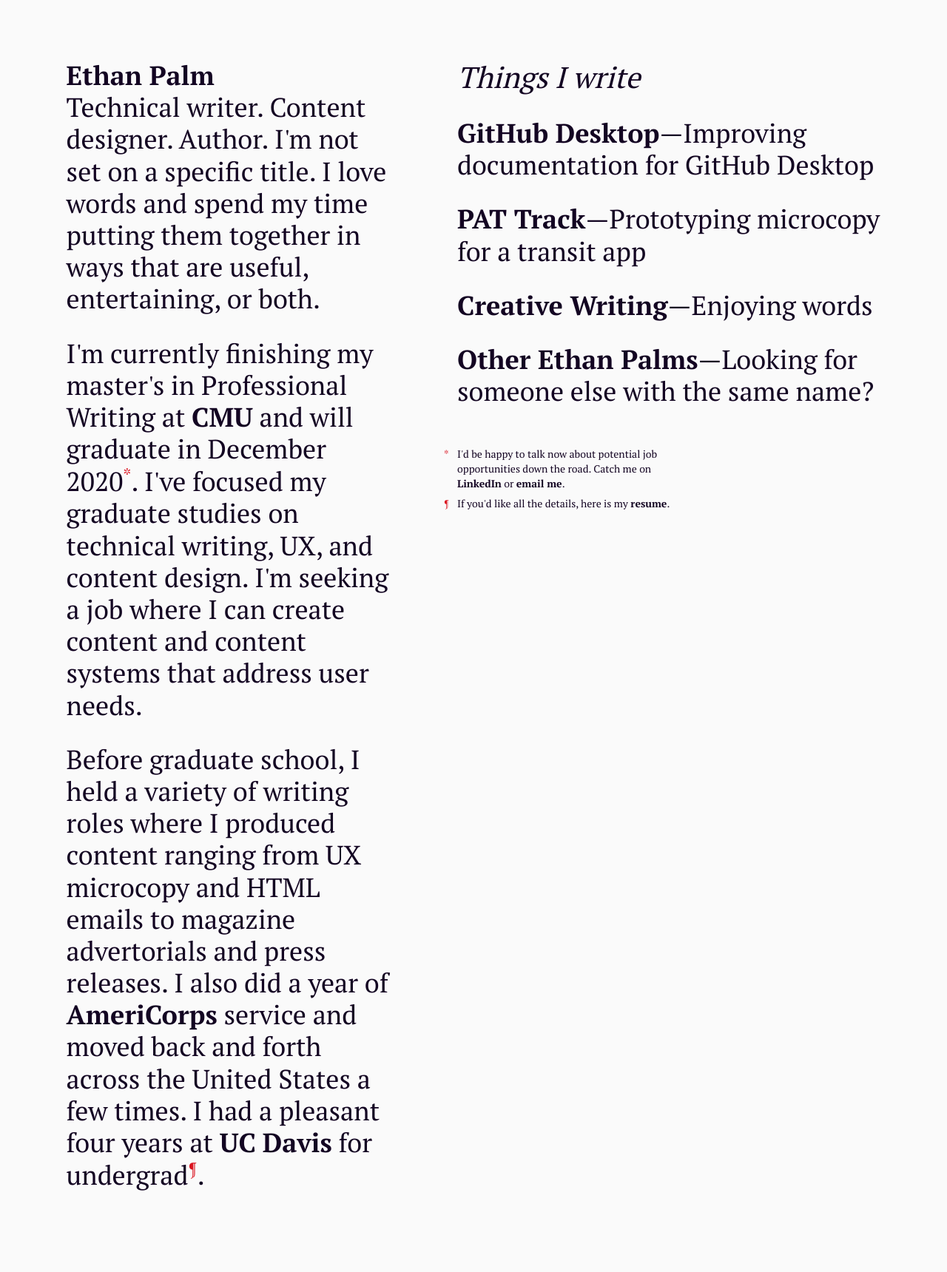
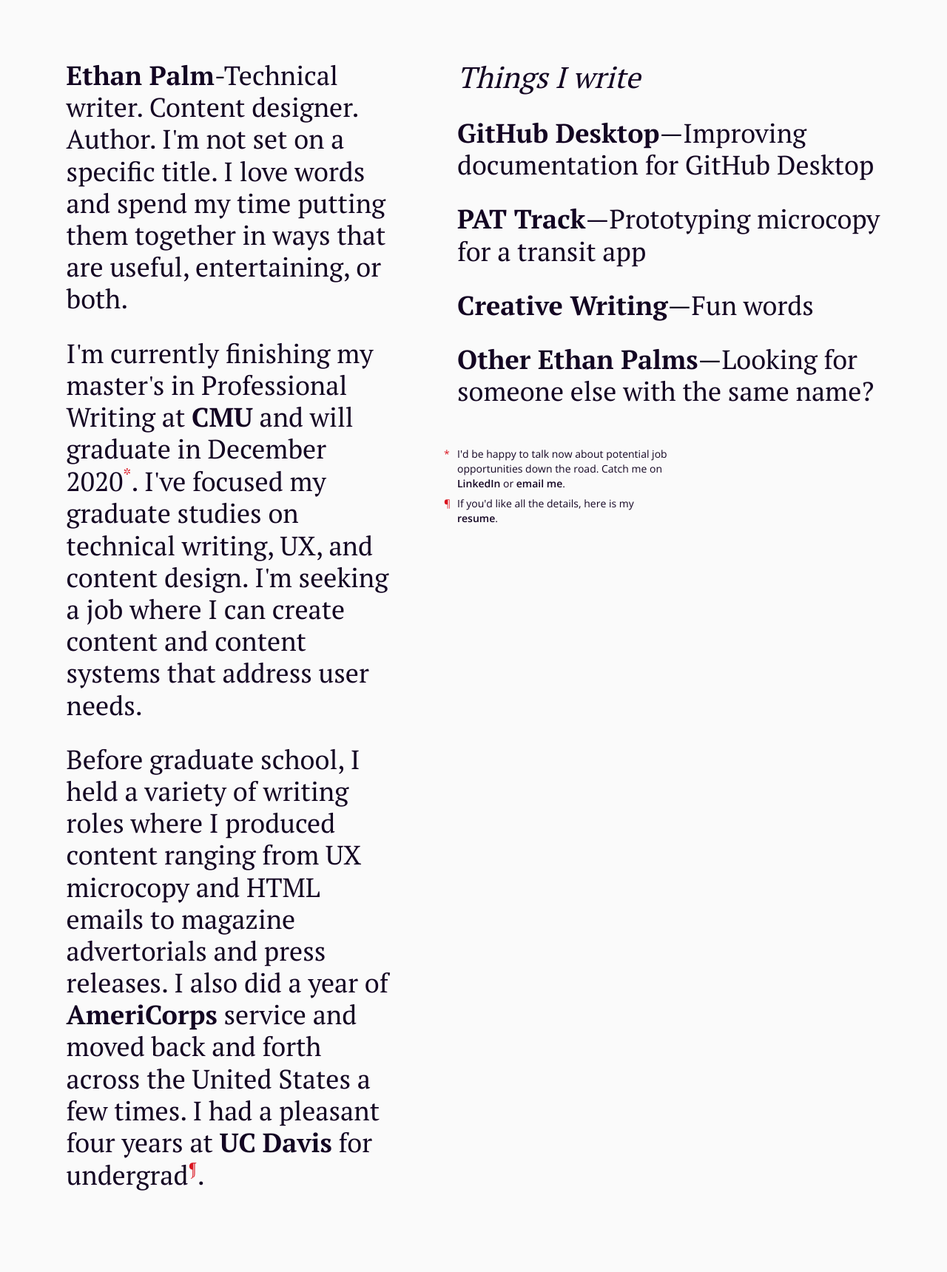
Before and after one commit to ethanpalm/ethanpalm.github.io, a Jekyll site: the page built from index.html, in a window 1280 px wide. Shown: the whole page at 74% size. Built offline with Jekyll 4.4.1, drawn with Linux system fonts in a browser that asks for light colours.

Commit message:
Small changes

```diff
--- a/_data/portfolio.yaml
+++ b/_data/portfolio.yaml
@@ -13,7 +13,7 @@
   id: PAT
   site: https://www.figma.com/proto/c8fv8JfIgbFHk5MamkGBDE/PAT-Tracker-redesign?node-id=25%3A63&scaling=scale-down
 - title: Creative Writing
-  description: Enjoying words
+  description: Fun words
   url: /project/creative
   show: true
   external: false
--- a/_sass/_home.scss
+++ b/_sass/_home.scss
@@ -87,7 +87,7 @@
   }
 
   .notes {
-    font-family: $serif-text;
+    font-family: $sans;
     margin: 0;
     line-height: 1.4;
     font-size: $f4;
--- a/index.html
+++ b/index.html
@@ -9,7 +9,7 @@
   <div class="home">
     <div class="about column">
       <div>
-        <h1>Ethan Palm</h1><br>Technical writer. Content designer. Author. I'm not set on a specific title. I love words and spend my time putting them together in ways that are useful, entertaining, or both.
+        <h1>Ethan Palm</h1>-Technical writer. Content designer. Author. I'm not set on a specific title. I love words and spend my time putting them together in ways that are useful, entertaining, or both.
       </div>
       <div> I'm currently finishing my master's in Professional Writing at <a href="https://cmu.edu/dietrich/english/academic-programs/ma-pw/index.html">CMU</a> and will graduate in December 2020<span class="accent superscript" id="asterisk" onmouseover="addClass(asterisk2, 'footnote-accent');" onmouseout="removeClass(asterisk2, 'footnote-accent');">*</span>. I've focused my graduate studies on technical writing, UX, and content design. I'm seeking a job where I can create content and content systems that address user needs.</div>
       <div>Before graduate school, I held a variety of writing roles where I produced content ranging from UX microcopy and HTML emails to magazine advertorials and press releases. I also did a year of <a href="https://www.nationalservice.gov/programs/americorps/americorps-programs/americorps-vista">AmeriCorps</a> service and moved back and forth across the United States a few times. I had a pleasant four years at <a href="https://anthropology.ucdavis.edu/">UC</a>&nbsp;<a href="https://writing.ucdavis.edu/academics/writing-minor">Davis</a> for undergrad<span class="accent superscript" id="paragraph" onmouseover="addClass(paragraph2, 'footnote-accent');" onmouseout="removeClass(paragraph2, 'footnote-accent');">¶</span>.</div>
```
